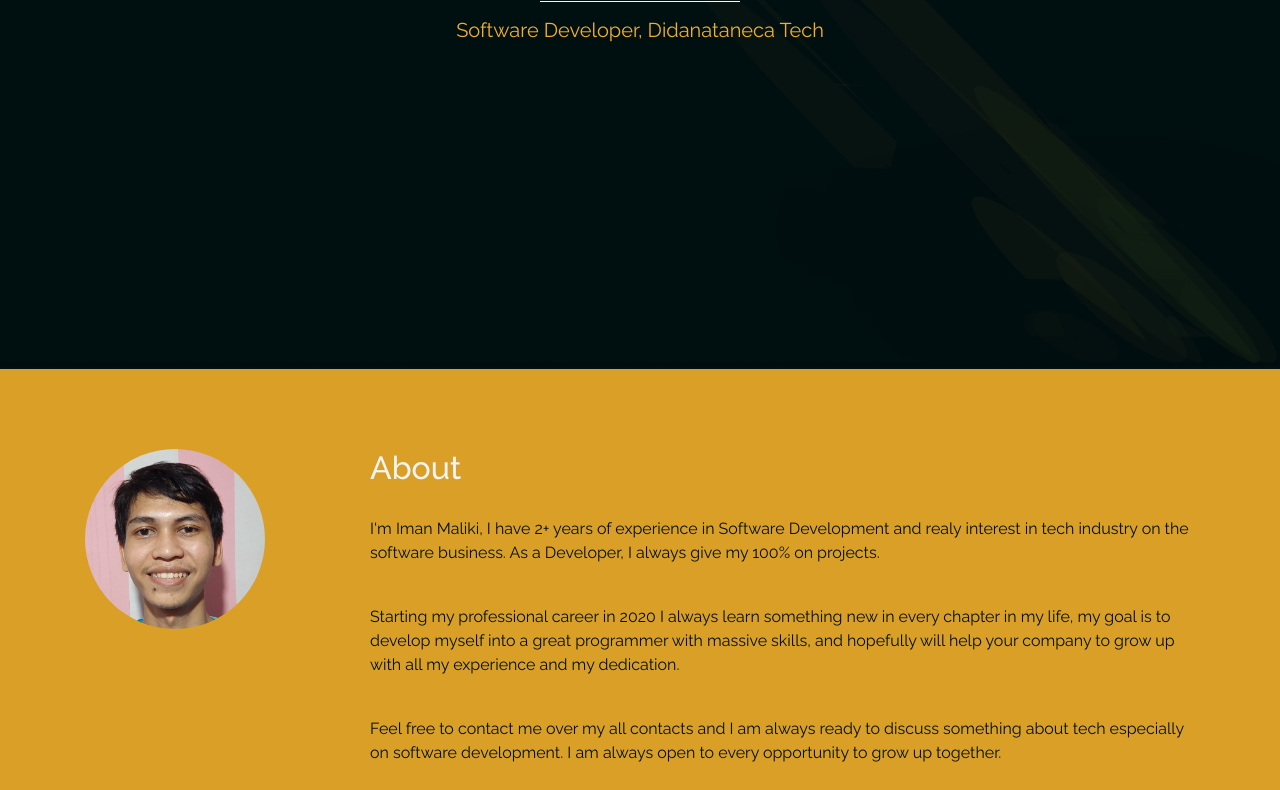
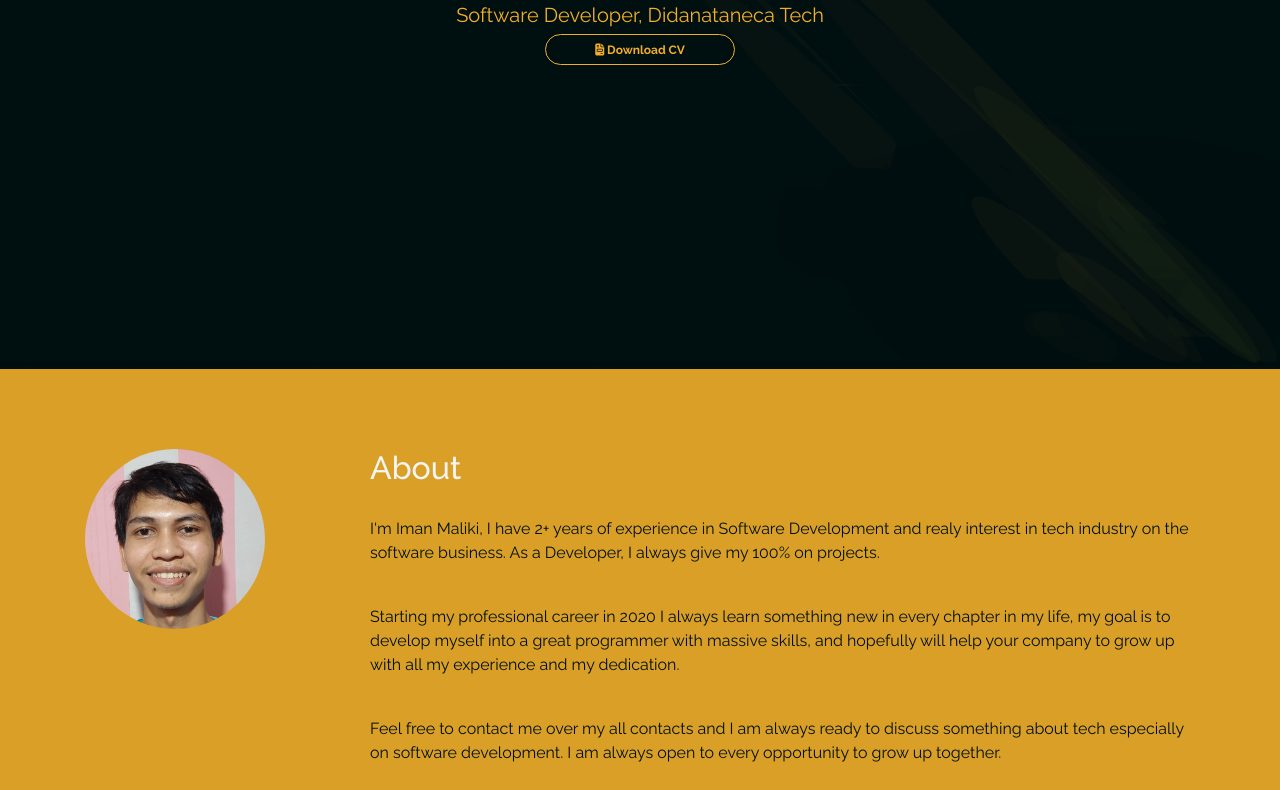
Before and after one commit to imanmaliki11/profile-page, a plain HTML site: page index.html in a window 1280 px wide. Shown: the part 431-1221 px from the top of the page. Drawn offline with nearby package versions, Linux system fonts and the light colour scheme.

Commit message:
this commit will add cv

```diff
--- a/assets/css/style.css
+++ b/assets/css/style.css
@@ -836,3 +836,18 @@ footer h4 {
 .portfolio2 p{
     color: #F2AF29;
 }
+
+.btn-outline-first {
+    font-weight: 700;
+    outline: .1rem solid #F2AF29;
+    background-color: transparent;
+    color: #F2AF29;
+    padding: .3rem 3rem;
+    font-size: .75rem;
+    border-radius: 3rem;
+}
+
+.btn-outline-first:hover {
+    background-color: #F2AF29;
+    color: #001011;
+}
--- a/index.html
+++ b/index.html
@@ -51,6 +51,7 @@
                 <h1>Iman Maliki</h1>
                 <hr>
                 <h4 style="color: #F2AF29 !important;">Software Developer, Didanataneca Tech</h4>
+                <a href="/cv/iman-maliki_software-developer_2023.pdf" download><button class="btn btn-outline-first"><i class="fa-solid fa-file-invoice"></i> Download CV</button></a>
             </div>
         </div>
 
@@ -328,7 +329,11 @@
                 </div>
             </div>
             <div class="text-center">
-                <a href="/project"><button class="btn px-3" style="background-color: #001011cc; color: #F2AF29; border-radius: 3rem;"><b>See details <i class="fa-solid fa-paper-plane"></i></i></b></button></a>
+                <a href="/project">
+                    <button class="btn px-5 mt-3" style="background-color: #001011cc; color: #F2AF29; border-radius: 3rem; font-weight: 600;">
+                        See details <i class="fa-solid fa-location-arrow"></i>
+                    </button>
+                </a>
             </div>
         </div>
 
```
Also changed, not shown: 1 other file.
